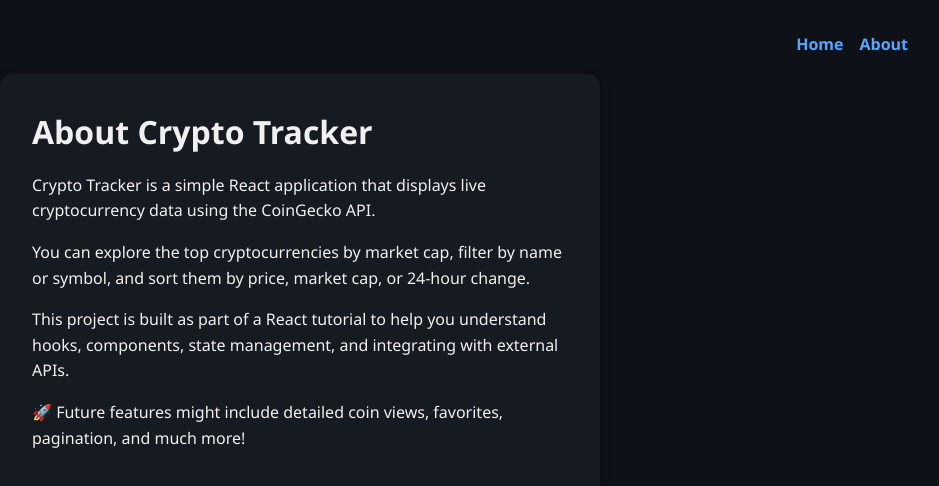
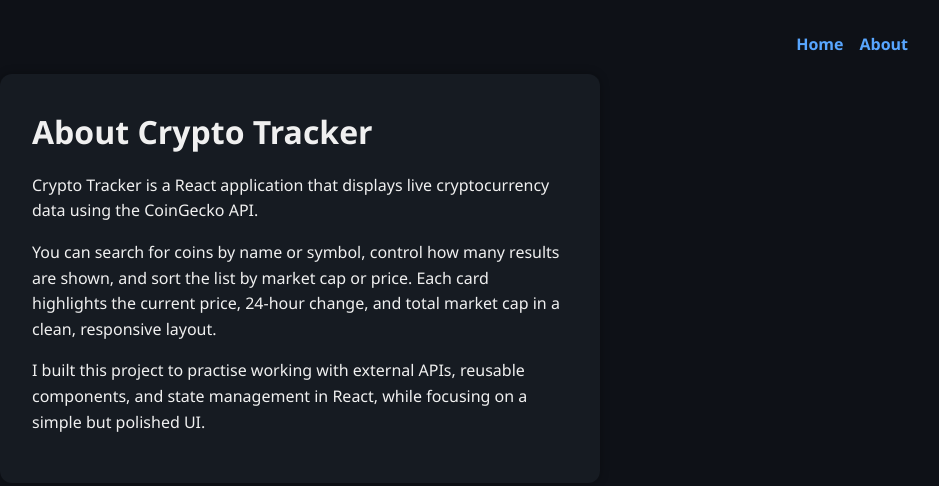
Before and after one commit to ehandresen/crypto-tracking, a React (Vite) app: page /about in a window 1280 px wide. Shown: the top 486 px of the page, without its empty margins (340-1279 px from the left). Built offline with nearby package versions, Linux system fonts and the light colour scheme; no server answers.

Commit message:
Revise about section content for clarity
Updated the description of the Crypto Tracker application to enhance clarity and detail.

```diff
--- a/src/pages/about.jsx
+++ b/src/pages/about.jsx
@@ -3,20 +3,13 @@
     <div className='about'>
       <h1>About Crypto Tracker</h1>
       <p>
-        Crypto Tracker is a simple React application that displays live
-        cryptocurrency data using the CoinGecko API.
+        Crypto Tracker is a React application that displays live cryptocurrency data using the CoinGecko API.
       </p>
       <p>
-        You can explore the top cryptocurrencies by market cap, filter by name
-        or symbol, and sort them by price, market cap, or 24-hour change.
+        You can search for coins by name or symbol, control how many results are shown, and sort the list by market cap or price. Each card highlights the current price, 24-hour change, and total market cap in a clean, responsive layout.
       </p>
       <p>
-        This project is built as part of a React tutorial to help you understand
-        hooks, components, state management, and integrating with external APIs.
-      </p>
-      <p>
-        🚀 Future features might include detailed coin views, favorites,
-        pagination, and much more!
+        I built this project to practise working with external APIs, reusable components, and state management in React, while focusing on a simple but polished UI.
       </p>
     </div>
   );
```
